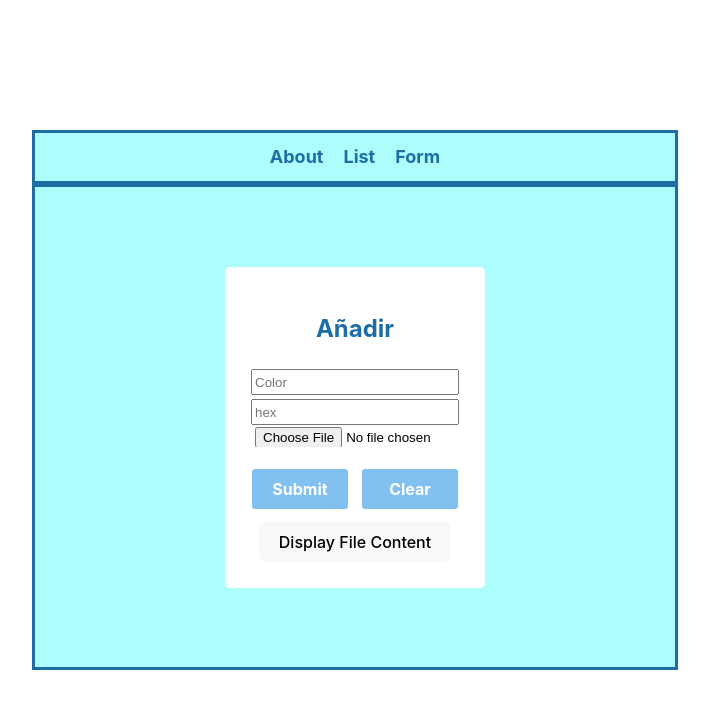
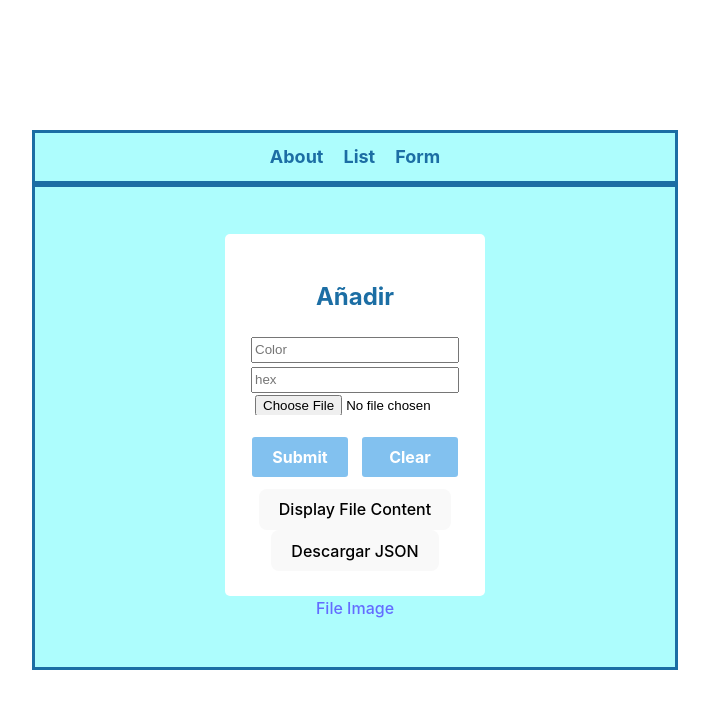
Before and after one commit to danieliuga/React-Electron, a React (Vite) app in the folder electron-vite-project/: page /Form in a window 1280 px wide. Shown: the top 708 px of the page, without its empty margins (285-994 px from the left). Built offline with nearby package versions, Linux system fonts and the light colour scheme.

Commit message:
en principio todo acabado

```diff
--- a/electron-vite-project/src/components/Form.tsx
+++ b/electron-vite-project/src/components/Form.tsx
@@ -14,19 +14,18 @@ const Form: React.FC<FormProps> = () => {
       console.error('Error submitting form:', error.message);
     },
   });
+  const [data, setData] = useState<{ file: string | null, fileContent: string | null }>();
+  const [errorData, setErrorData] = useState<string | null>(null);
+
   const [file, setFile] = useState<File | null>();
-  //const [data, setData] = useState(null)
-  const [data, setData] = useState<{ file: string | null }>();
-
-  const [errorData, setErrorData] = useState<string | null>(null);
   const fileRef = useRef<HTMLInputElement | null>(null);
+  const [fileImage, setFileImage] = useState<any>("")
+  const [fileBytes, setFileBytes] = useState<Uint8Array | null>(null);
 
   const [formSubmitted, setFormSubmitted] = useState(false)
   const [classSubmmited, setClassSubmmited] = useState('')
   const [message, setMessage] = useState('')
 
-  const [fileImage, setFileImage] = useState<any>("")
-  const [fileBytes, setFileBytes] = useState<Uint8Array | null>(null); // Nuevo estado
 
   useEffect(() => {
     if ((nameColor.length === 0 && hex.length > 0) || (nameColor.length > 0 && hex.length === 0)) {
@@ -42,12 +41,6 @@ const Form: React.FC<FormProps> = () => {
 
   const handleSubmit = (e: any) => {
     e.preventDefault()
-
-    //const fileAsString = readFileOnUpload(file)
-    //console.log('File Bytes:', fileBytes);
-
-    const fileBase64 = fileBytes ? btoa(String.fromCharCode.apply(fileBytes)) : null;
-    //console.log('File Base64:', fileBase64);
 
     addColor({
       variables: {
@@ -88,11 +81,10 @@ const Form: React.FC<FormProps> = () => {
           setData(JSON.parse(textFileReader.result as string));
           setErrorData(null);
         } catch (e) {
-          setErrorData("**Not valid JSON file!**" as any);
+          setErrorData("Not valid JSON file!" as any);
         }
       }
     };
-    //ESTO FUNCIONA MAS O MENOS
     // Crear otro FileReader para leer como data URL
     const dataUrlFileReader = new FileReader();
     dataUrlFileReader.onloadend = (onFileReadEndEvent: any) => {
@@ -102,6 +94,8 @@ const Form: React.FC<FormProps> = () => {
       image.onload = () => {
         setData({
           file: image.src,
+          fileContent: textFileReader.result as string,
+
         });
         setErrorData(null);
       };
@@ -109,13 +103,13 @@ const Form: React.FC<FormProps> = () => {
         setErrorData("Not valid Image!");
         setData({
           file: null,
+          fileContent: null,
         });
       };
       setFileImage(image.src)
 
     };
 
-    //ESTO FUNCIONA
     // Crear otro FileReader para leer como array de bytes
     const bytesFileReader = new FileReader();
     bytesFileReader.onloadend = () => {
@@ -146,9 +140,8 @@ const Form: React.FC<FormProps> = () => {
       // Leer el contenido como data URL
       dataUrlFileReader.readAsDataURL(uploadedFile);
 
-      bytesFileReader.readAsArrayBuffer(uploadedFile);
+      // bytesFileReader.readAsArrayBuffer(uploadedFile);
 
-      // Si hay datos disponibles, retorna el string; de lo contrario, retorna null
       return textFileReader.result as string | null;
     }
     setFile(uploadedFile)
@@ -187,6 +180,7 @@ const Form: React.FC<FormProps> = () => {
       name: nameColor,
       hex,
       file: fileImage,
+      fileContent: data?.file,
     };
     const jsonString = JSON.stringify(jsonData);
 
@@ -201,7 +195,6 @@ const Form: React.FC<FormProps> = () => {
 
     window.URL.revokeObjectURL(url);
     document.body.removeChild(a);
-
   };
 
   return (
@@ -248,23 +241,16 @@ const Form: React.FC<FormProps> = () => {
             <form onSubmit={(e) => { readFileWhenSubmit(e) }}>
               <button >Display File Content</button>
             </form>
-            {fileBytes && (
+            {file !== null && (
               <div>
-                {/* {fileBytes.join(', ')} */}
                 <button onClick={handleDownload}>Descargar JSON</button>
               </div>
             )}
           </div>
-          {/* <div >
-            <img src={fileImage} alt="" />
-            {fileImage}
+          <div >
+            {/* <img src={fileImage} alt="" /> */}
+            <a href={fileImage}>File Image</a>
           </div>
-          {fileBytes && (
-            <div>
-              <p>Bytes del archivo:</p>
-              {fileBytes.join(', ')}
-            </div>
-          )} */}
         </section>
       </div>
     </>
--- a/electron-vite-project/src/components/List.tsx
+++ b/electron-vite-project/src/components/List.tsx
@@ -16,8 +16,7 @@ function List() {
     location.reload()
   }
   if (loading == false) {
-    console.log(data)
-
+    //console.log(data)
   }
 
   return (
```
Also changed, not shown: electron-vite-project/src/components/File.tsx (deleted).
